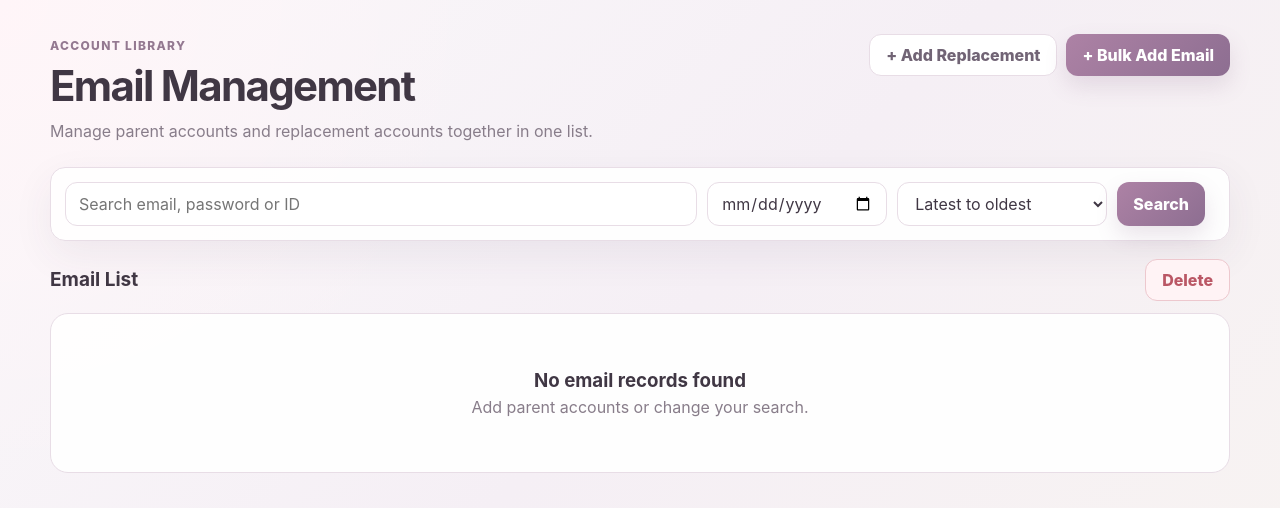
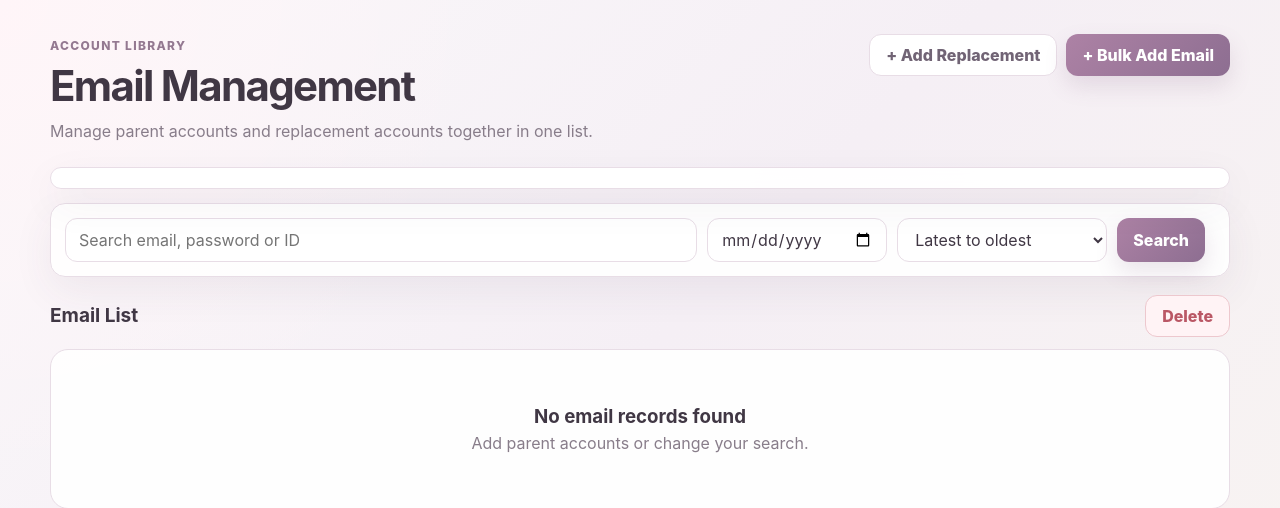
Before and after one commit to moviemembership/amazing, a Flask app: template telegram-flask-bot/templates/email_list.html in a window 1280 px wide. Shown: the top 508 px of the page. Run offline with Flask 3, Linux system fonts and the light colour scheme; the template is opened without the code that fills it, so the values that code supplies are empty; parts of the project's set-up code (start-up, migrations or seed data) failed here and were passed over; some libraries are stand-ins or nearby versions.

Commit message:
Add date jump navigation styles to admin.css

```diff
--- a/telegram-flask-bot/static/css/admin.css
+++ b/telegram-flask-bot/static/css/admin.css
@@ -1297,3 +1297,86 @@ body.delete-mode .email-row {
         grid-column: 3;
     }
 }
+
+/* =========================
+   DATE JUMP NAVIGATION
+========================= */
+
+.date-jump-nav {
+    position: sticky;
+    top: 0;
+    z-index: 50;
+
+    display: flex;
+    align-items: center;
+    gap: 8px;
+
+    width: 100%;
+    margin-bottom: 14px;
+    padding: 10px;
+
+    overflow-x: auto;
+
+    border: 1px solid var(--line);
+    border-radius: 14px;
+
+    background: rgba(255, 255, 255, 0.94);
+
+    backdrop-filter: blur(12px);
+    box-shadow: var(--shadow);
+
+    scrollbar-width: thin;
+}
+
+.date-jump-button {
+    display: inline-flex;
+    align-items: center;
+    justify-content: center;
+
+    flex: 0 0 auto;
+
+    min-height: 34px;
+    padding: 0 12px;
+
+    color: #746777;
+    text-decoration: none;
+
+    border: 1px solid var(--line);
+    border-radius: 10px;
+
+    background: #ffffff;
+
+    font-size: 11px;
+    font-weight: 800;
+
+    transition:
+        color 0.16s ease,
+        border-color 0.16s ease,
+        background 0.16s ease;
+}
+
+.date-jump-button:hover {
+    color: var(--primary-dark);
+    border-color: #cbb7c8;
+    background: #f8f1f7;
+}
+
+.date-jump-button.active {
+    color: #ffffff;
+    border-color: var(--primary);
+    background: var(--primary);
+}
+
+.date-jump-nav::-webkit-scrollbar {
+    height: 5px;
+}
+
+.date-jump-nav::-webkit-scrollbar-thumb {
+    border-radius: 999px;
+    background: #d8cad5;
+}
+
+/* Prevent sticky navigation from covering date title */
+.email-date-group {
+    scroll-margin-top: 70px;
+}
```
